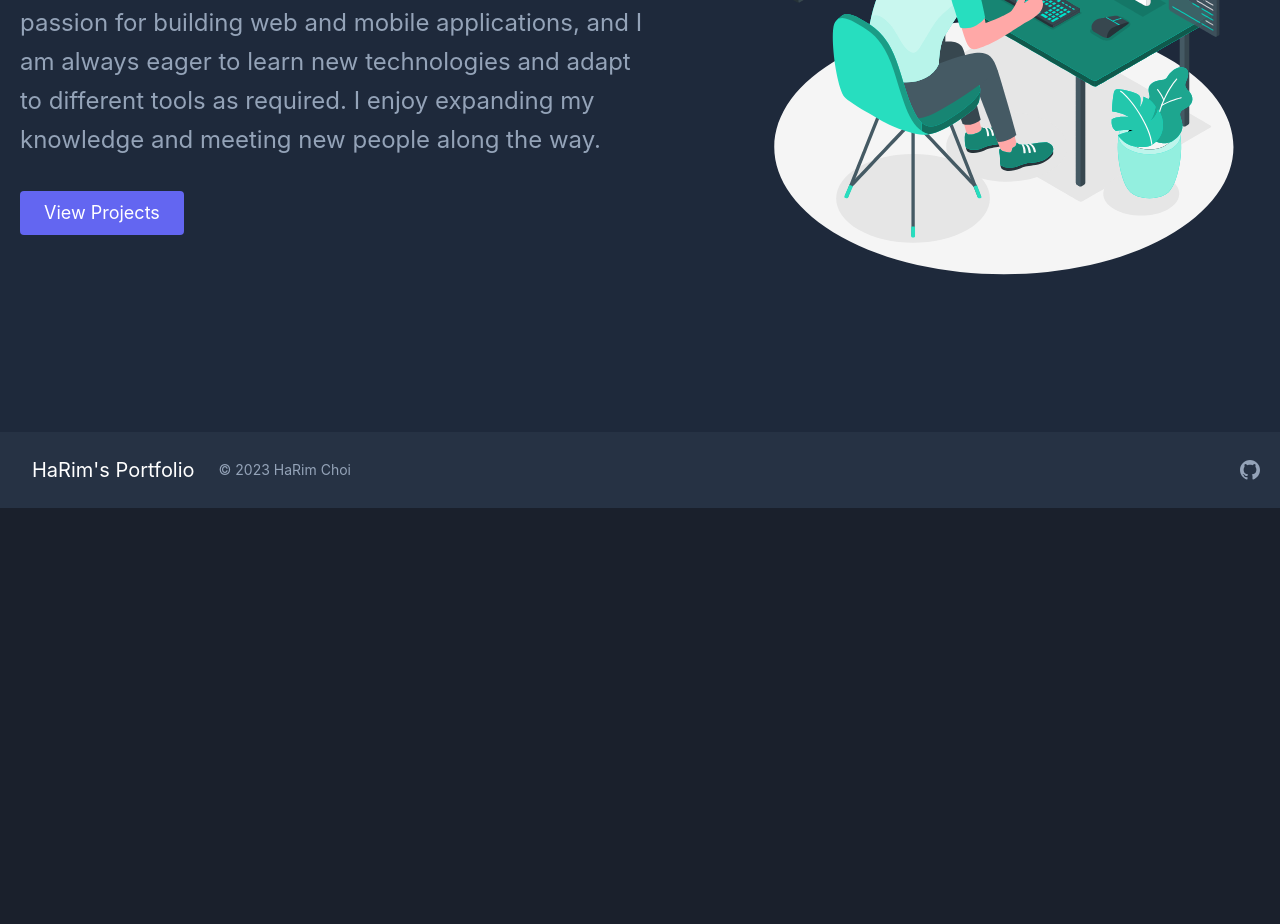
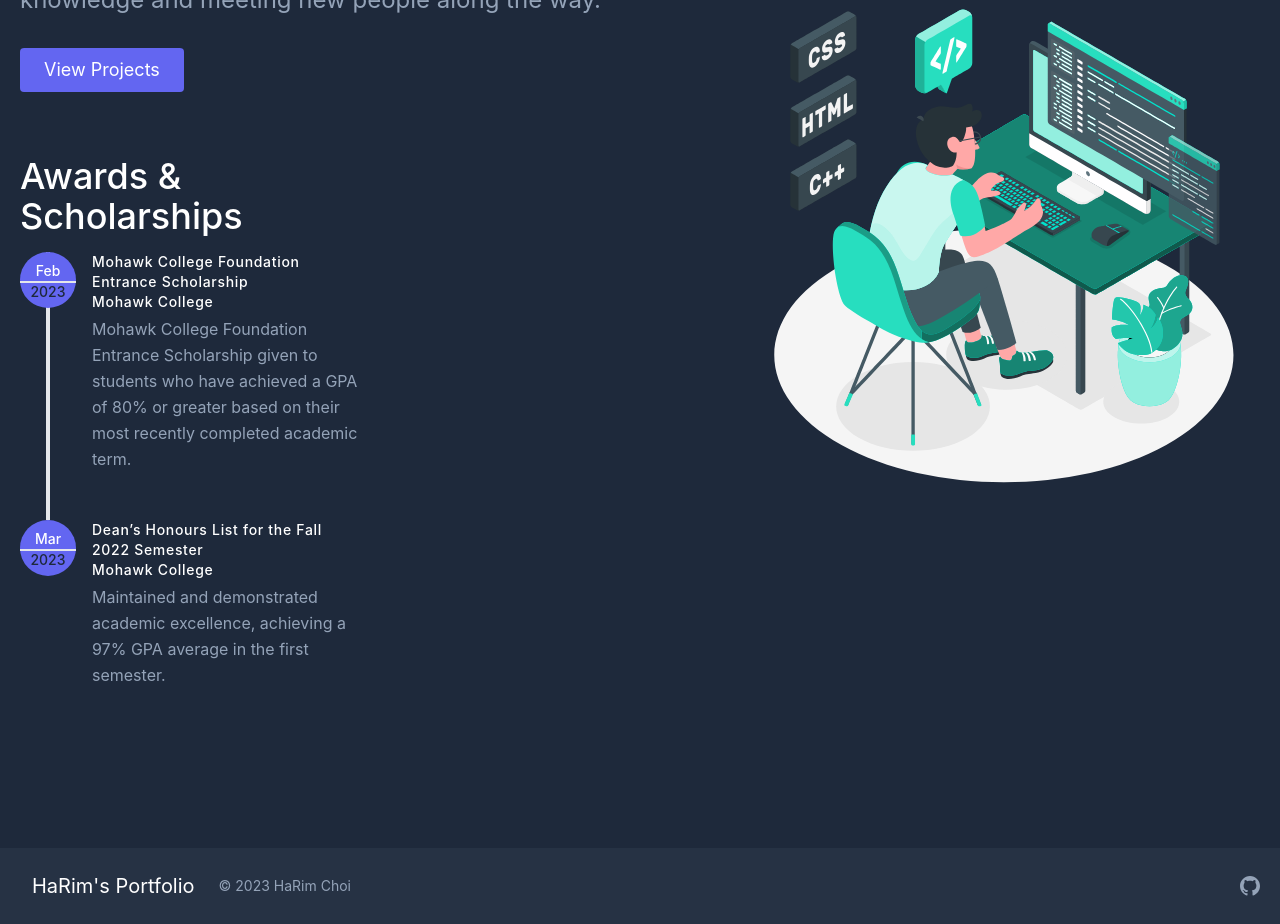
Before and after one commit to harimgs/next-portfolio, a Next.js app: page / in a window 1280 px wide. Shown: the part 460-1384 px from the top of the page. Before the commit the page ends 968 px from the top, so only its background shows below. Built offline with nearby package versions, Linux system fonts and the light colour scheme.

Commit message:
added Awards & Scholarships

```diff
--- a/components/home/hero.js
+++ b/components/home/hero.js
@@ -10,17 +10,75 @@ export default function Hero() {
           <br className="lg:inline-block" />
           {"HaRim's Portfolio!"}
         </h1>
-        <p className="mb-8 leading-relaxed text-2xl">
+        <p className="mb-8 leading-relaxed lg:text-2xl md:text-xl">
           My name is HaRim Choi, and I am a first-year CS Technician student at
           Mohawk College. I have a passion for building web and mobile
           applications, and I am always eager to learn new technologies and
           adapt to different tools as required. I enjoy expanding my knowledge
           and meeting new people along the way.
         </p>
+        <div className="flex justify-center"></div>
         <div className="flex justify-center">
           <Link href="/projects" className="btn-project">
             View Projects
           </Link>
+        </div>
+
+        <div className="xl:w-3/5 w-full md:pr-10 md:py-6 my-10">
+          <h1 className="title-font sm:text-4xl text-3xl mb-4 font-medium text-gray-900">
+            Awards & Scholarships
+          </h1>
+          <div className="flex relative pb-12">
+            <div className="h-full w-14 absolute inset-0 flex items-center justify-center">
+              <div className="h-full w-1  bg-gray-700 dark:bg-gray-200 pointer-events-none"></div>
+            </div>
+            <div className="flex-shrink-0 w-14 h-14 rounded-full bg-indigo-500 inline-flex items-center justify-center text-white relative z-10">
+              <div class="w-14 flex-shrink-0 flex flex-col text-center leading-none">
+                <span class="text-white mb-0.5 border-b-2 border-gray-200 text-sm font-medium">
+                  Feb
+                </span>
+                <span class="font-medium text-sm text-slate-800 title-font leading-none">
+                  2023
+                </span>
+              </div>
+            </div>
+            <div className="flex-grow pl-4">
+              <h2 className="font-medium title-font text-sm text-gray-900 mb-1 tracking-wider">
+                Mohawk College Foundation Entrance Scholarship
+                <br className="lg:inline-block" />
+                Mohawk College
+              </h2>
+              <p className="leading-relaxed">
+                Mohawk College Foundation Entrance Scholarship given to students
+                who have achieved a GPA of 80% or greater based on their most
+                recently completed academic term.
+              </p>
+            </div>
+          </div>
+
+          <div className="flex relative">
+            <div className="flex-shrink-0 w-14 h-14 rounded-full bg-indigo-500 inline-flex items-center justify-center text-white relative z-10">
+              <div class="w-14 flex-shrink-0 flex flex-col text-center leading-none">
+                <span class="text-white mb-0.5 border-b-2 border-gray-200 text-sm font-medium">
+                  Mar
+                </span>
+                <span class="font-medium text-sm text-slate-800 title-font leading-none">
+                  2023
+                </span>
+              </div>
+            </div>
+            <div className="flex-grow pl-4">
+              <h2 className="font-medium title-font text-sm text-gray-900 mb-1 tracking-wider">
+                Dean’s Honours List for the Fall 2022 Semester
+                <br className="lg:inline-block" />
+                Mohawk College
+              </h2>
+              <p className="leading-relaxed">
+                Maintained and demonstrated academic excellence, achieving a 97%
+                GPA average in the first semester.
+              </p>
+            </div>
+          </div>
         </div>
       </div>
       <div className="lg:max-w-lg lg:w-full md:w-1/2 w-5/6">
--- a/pages/index.js
+++ b/pages/index.js
@@ -6,7 +6,7 @@ const inter = Inter({ subsets: ["latin"] });
 export default function Home() {
   return (
     <section className="flex min-h-screen  items-center justify-center flex-col text-gray-600 body-font">
-      <div className="container mx-auto flex px-5 py-24 md:flex-row flex-col items-center">
+      <div className="container mx-auto flex px-5 py-24 md:flex-row flex-col xl:items-center sm:items-start items-center">
         <Hero />
       </div>
     </section>
```
